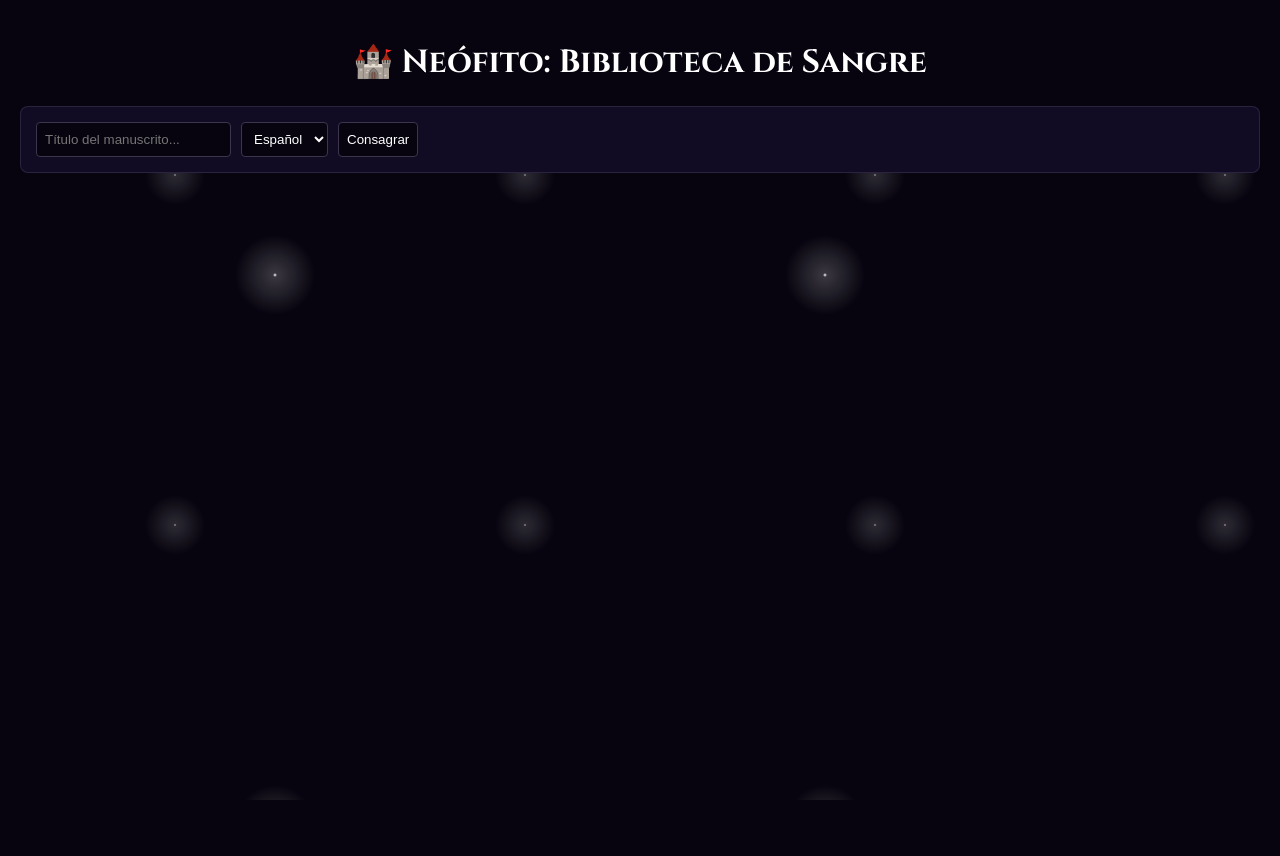
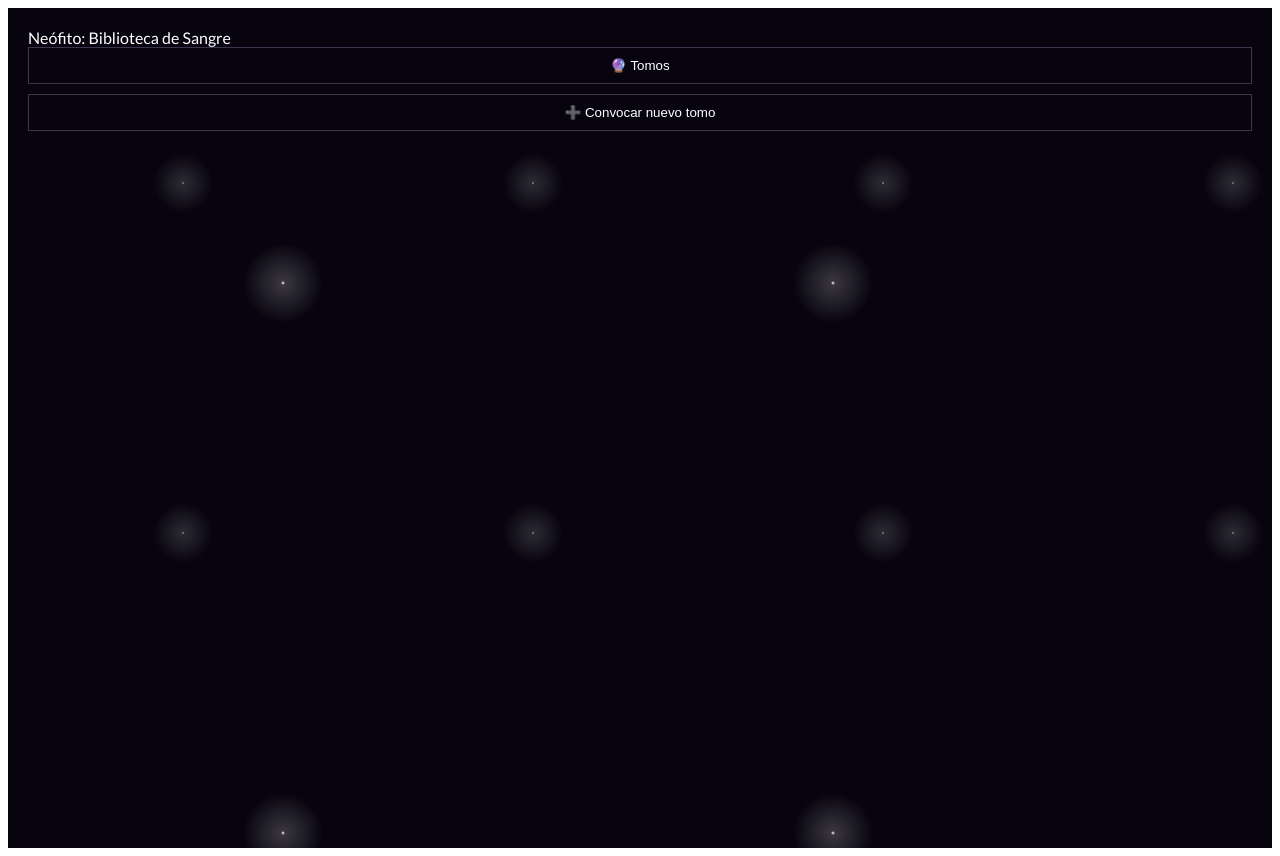
Before and after one commit to fantasiaartesana07-gif/mi-tracker-lectura, a React (Vite) app: page / in a window 1280 px wide. Before the commit the page ends 800 px from the top, so only its background shows below. Built offline with nearby package versions, Linux system fonts and the light colour scheme; a web font is replaced by a local one.

Commit message:
Update App.jsx

```diff
--- a/src/App.jsx
+++ b/src/App.jsx
@@ -1,44 +1,109 @@
-import { useState } from 'react';
-import './Goth.css';
+import { useState, useEffect } from "react";
+
+const FONTS = `@import url('https://fonts.googleapis.com/css2?family=Cinzel:wght@400;700&family=Lato:wght@300;400;700&display=swap');`;
+
+const GENRES = ["Fantasía", "Romance", "Thriller", "Ciencia Ficción", "Drama", "Esoterismo", "Gótico", "Terror", "Misterio", "Historia"];
+const STATES = ["Pendiente", "En lectura", "Terminado", "Abandonado"];
+const RATINGS = [1, 2, 3, 4, 5];
+const LANGUAGES = ["Español", "Francés"];
+
+const PALETTE = {
+  bg: "#07040f",
+  surface: "#110b24",
+  card: "#171032",
+  accent: "#a91d22",
+  accent2: "#ff4d54",
+  accent3: "#3d354e",
+  text: "#ffffff",
+  muted: "#7a6a95",
+  border: "rgba(122, 106, 149, 0.25)",
+};
 
 export default function App() {
-  const [books, setBooks] = useState([]);
-  const [title, setTitle] = useState("");
-  const [lang, setLang] = useState("Español");
+  const [tab, setTab] = useState("gallery");
+  const [books, setBooks] = useState(() => JSON.parse(localStorage.getItem("books")) || []);
+  const [sessions, setSessions] = useState(() => JSON.parse(localStorage.getItem("sessions")) || []);
+  const [showAdd, setShowAdd] = useState(false);
 
-  const addTomo = () => {
-    if (!title.trim()) return;
-    setBooks([...books, { id: Date.now(), title, lang }]);
-    setTitle("");
-  };
+  useEffect(() => { localStorage.setItem("books", JSON.stringify(books)); }, [books]);
+  useEffect(() => { localStorage.setItem("sessions", JSON.stringify(sessions)); }, [sessions]);
+
+  const addBook = (book) => { setBooks([...books, { ...book, id: Date.now().toString(), readPages: 0 }]); setShowAdd(false); };
+  const editBook = (updated) => setBooks(books.map(b => b.id === updated.id ? updated : b));
+  const deleteBook = (id) => { if (confirm("¿Desterrar este manuscrito?")) { setBooks(books.filter(b => b.id !== id)); } };
 
   return (
-    <div className="app">
-      <h1>🏰 Neófito: Biblioteca de Sangre</h1>
+    <>
+      <style>{FONTS}</style>
+      <style>{styles}</style>
+      <div className="app">
+        <header className="topbar">
+          <div className="topbar-logo">Neófito: Biblioteca de Sangre</div>
+          <nav className="nav">
+            <button className={tab === "gallery" ? "active" : ""} onClick={() => setTab("gallery")}>🔮 Tomos</button>
+          </nav>
+        </header>
 
-      <div className="card">
-        <input
-          value={title}
-          onChange={(e) => setTitle(e.target.value)}
-          placeholder="Título del manuscrito..."
-        />
-        <select value={lang} onChange={(e) => setLang(e.target.value)}>
-          <option value="Español">Español</option>
-          <option value="Francés">Francés</option>
-        </select>
-        <button onClick={addTomo}>Consagrar</button>
+        <main>
+          <button className="btn-add" onClick={() => setShowAdd(true)}>➕ Convocar nuevo tomo</button>
+          <div className="books-list">
+            {books.map(b => (
+              <div key={b.id} className="book-item">
+                <h4 className={b.lang === "Francés" ? "french-title" : ""}>{b.title}</h4>
+                <p>{b.author} | {b.lang}</p>
+                <button className="btn-del" onClick={() => deleteBook(b.id)}>Eliminar</button>
+              </div>
+            ))}
+          </div>
+        </main>
+
+        {showAdd && <BookForm onSave={addBook} onClose={() => setShowAdd(false)} />}
       </div>
+    </>
+  );
+}
 
-      <div className="books-list">
-        {books.map(b => (
-          <div key={b.id} className="book-item">
-            <h4 className={b.lang === "Francés" ? "french-title" : ""}>
-              {b.title}
-            </h4>
-            <small style={{ color: "#7a6a95" }}>Idioma: {b.lang}</small>
-          </div>
-        ))}
+function BookForm({ onSave, onClose }) {
+  const [title, setTitle] = useState("");
+  const [author, setAuthor] = useState("");
+  const [lang, setLang] = useState("Español");
+  const [genre, setGenre] = useState(GENRES[0]);
+
+  return (
+    <div className="modal-overlay">
+      <div className="card modal">
+        <h3>Convocar Grimorio</h3>
+        <input placeholder="Título" onChange={e => setTitle(e.target.value)} />
+        <input placeholder="Autor" onChange={e => setAuthor(e.target.value)} />
+        <select onChange={e => setLang(e.target.value)}>{LANGUAGES.map(l => <option key={l} value={l}>{l}</option>)}</select>
+        <select onChange={e => setGenre(e.target.value)}>{GENRES.map(g => <option key={g} value={g}>{g}</option>)}</select>
+        <button onClick={() => onSave({ title, author, lang, genre })}>Guardar</button>
+        <button onClick={onClose}>Cerrar</button>
       </div>
     </div>
   );
 }
+
+const styles = `
+  .app {
+    background: ${PALETTE.bg};
+    background-image: radial-gradient(white, rgba(255,255,255,.2) 2px, transparent 40px), radial-gradient(white, rgba(255,255,255,.15) 1px, transparent 30px);
+    background-size: 550px 550px, 350px 350px;
+    color: ${PALETTE.text};
+    min-height: 100vh;
+    padding: 20px;
+    font-family: 'Lato', sans-serif;
+  }
+  .book-item {
+    background: ${PALETTE.card};
+    border: 1px solid ${PALETTE.border};
+    border-left: none;
+    padding: 15px;
+    margin-bottom: 10px;
+    border-radius: 8px;
+  }
+  .french-title { font-style: italic; color: ${PALETTE.accent2}; }
+  .card { background: ${PALETTE.surface}; padding: 20px; border-radius: 12px; border: 1px solid ${PALETTE.border}; }
+  .modal-overlay { position: fixed; top:0; left:0; right:0; bottom:0; background: rgba(0,0,0,0.8); display: flex; align-items: center; justify-content: center; }
+  input, select, button { width: 100%; margin-bottom: 10px; padding: 10px; background: ${PALETTE.bg}; color: white; border: 1px solid ${PALETTE.accent3}; }
+`;
```
